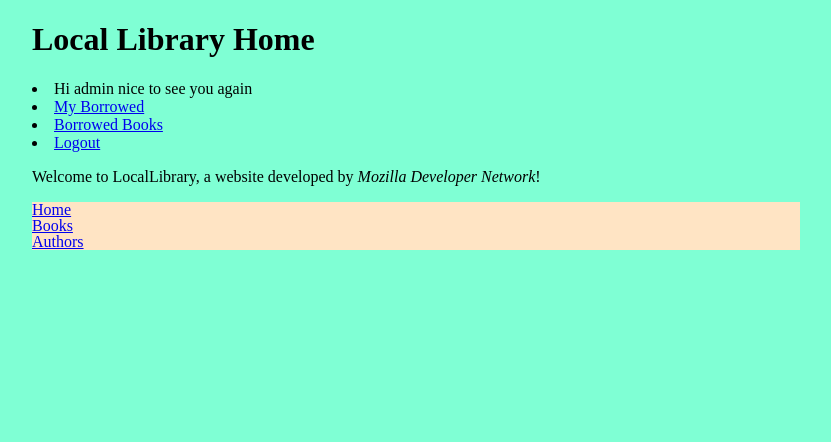
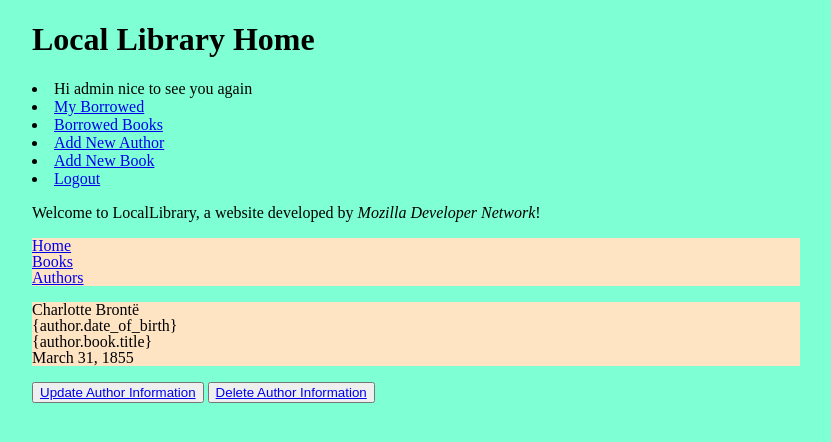
Before and after one commit to schawanji/locallibrary, a Django app: page /catalog/author/7 in a window 1280 px wide. Shown: the top 442 px of the page, without its empty margins (224-1055 px from the left). Run offline with Django 3.2, Linux system fonts and the light colour scheme; a user stored in the database is signed in; data comes from the database, SQL or seed files in the repository; both versions use the stored data as it was after the commit.

Commit message:
Add forms for the app

```diff
--- a/locallibrary/catalog/static/css/style.css
+++ b/locallibrary/catalog/static/css/style.css
@@ -20,3 +20,5 @@
     text-align: justify;
     font-size: 0.8rem;
 }
+
+.text-danger{color:red}
--- a/locallibrary/catalog/templates/author-detail.html
+++ b/locallibrary/catalog/templates/author-detail.html
@@ -2,6 +2,26 @@
 
 {% block title %} <title>{{author.first_name}}{{author.last_name}}</title> {% endblock %}
 
+
+
 {% block content %}
+<ul>
+    <li>{{author.first_name}} {{author.last_name}}</li>
+    <li>{author.date_of_birth}</li>
+    <li>{author.book.title}<a href=""></a></li>
+{% for book in author.book_set.all %}
+    <!--Loop so we can view books -->
+    <li>{author.book.title}<a href=""></a></li>
 
+    {% endfor %}
+{% if author.date_of_death  %}
+
+<li class = 'date_of_death'>{{author.date_of_death }}</li>
+{% endif %}
+
+
+</ul>
+
+<button><a href="{% url 'author-update' author.pk %}">Update Author Information</a></button>
+<button><a href="{% url 'author-delete' author.pk %}">Delete Author Information</a></button>
 {% endblock %}
--- a/locallibrary/catalog/templates/base.html
+++ b/locallibrary/catalog/templates/base.html
@@ -13,6 +13,8 @@
      <li>Hi {{ user.get_username }} nice to see you again</li>
      <li><a href="{% url 'my-borrowed' %}">My Borrowed</a></li>
      <li><a href="{% url 'borrowed-books' %}">Borrowed Books</a></li>
+     <li><a href="{% url 'author-create' %}">Add New Author</a></li>
+     <li><a href="{% url 'book-create' %}">Add New Book</a></li>
      <li><a href="{% url 'logout' %}?next={{ request.path }}">Logout</a></li>
    {% else %}
      <li><a href="{% url 'login' %}?next={{ request.path }}">Login</a></li>
--- a/locallibrary/catalog/templates/book-detail.html
+++ b/locallibrary/catalog/templates/book-detail.html
@@ -1,5 +1,5 @@
 {% extends 'base.html' %}
-{% block title%} <title>Book</title> {% endblock %}
+{% block title%} <title>{{ book.title }} by {{ book.author }}</title> {% endblock %}
 
 {% block content %}
 
@@ -12,7 +12,9 @@
     <li class="book-genre">{{ book.genre.all|join:", " }}</li>
     <li>{{ book.some_data}}</li>
 </ul>
-
+<hr>
+<button><a href="{% url 'book-update' book.pk %}">Update Book Information</a></button>
+<button><a href="{% url 'book-delete' book.pk %}">Delete Book Information</a></button>
 <hr>
 <h2>Copies</h2>
 
--- a/locallibrary/catalog/templates/book.html
+++ b/locallibrary/catalog/templates/books.html
@@ -11,7 +11,8 @@
     <li class="book-summary">{{ book.summary }}</li>
     <li class="book-isbn">{{ book.isbn }}</li>
     <li class="book-genre">{{ book.genre.all|join:", " }}</li>
-    <li>{{ book.some_data}}</li>
+    <button><a href="{% url 'book-update' book.pk %}">Update Book Information</a></button>
+    <button><a href="{% url 'book-delete' book.pk %}">Delete Book Information</a></button>
 </ul>
 
 {% empty %}
--- a/locallibrary/catalog/templates/borrowed_books.html
+++ b/locallibrary/catalog/templates/borrowed_books.html
@@ -11,6 +11,9 @@
 <li>{{ bookinst.book.title }}</li>
 <li>{{ bookinst.due_back }}</li>
 <li>{{ bookinst.borrower }}</li>
+<li>
+    {% if perms.catalog.can_mark_returned %}- <a href="{% url 'renew-book-librarian' bookinst.id %}">Renew</a>{% endif %}
+</li>
 </ul>
 
 {% endfor %}
--- a/locallibrary/catalog/urls.py
+++ b/locallibrary/catalog/urls.py
@@ -6,7 +6,17 @@
     path('books/',views.BookList.as_view(),name='books'),
     path('authors/',views.AuthorList.as_view(),name='authors'),
     path('book/<int:pk>', views.BookDetail.as_view(),name='book-detail'),
+    path('book/create', views.BookFormCreate.as_view(),name='book-create'),
+    path('book/update/<int:pk>', views.BookFormUpdate.as_view(),name='book-update'),
+    path('book/delete/<int:pk>', views.BookFormDelete.as_view(),name='book-delete'),
+
     path('author/<int:pk>', views.AuthorDetail.as_view(),name='author-detail'),
+    path('author/create', views.AuthorFormCreate.as_view(),name='author-create'),
+    path('author/update/<int:pk>', views.AuthorFormUpdate.as_view(),name='author-update'),
+    path('author/<int:pk>/delete', views.AuthorFormDelete.as_view(),name='author-delete'),
+
     path('mybooks/', views.LoanedBooksByUserListView.as_view(), name='my-borrowed'),
     path('borrowedbooks/', views.BorrowedBooksList.as_view(), name='borrowed-books'),
+    #/catalog/book/<bookinstance_id>/renew/ to the function named renew_book_librarian() in views.py, and send the BookInstance id as the parameter named pk.
+    path('book/<uuid:pk>/renew/', views.renew_book_librarian, name='renew-book-librarian'),
 ]
--- a/locallibrary/catalog/views.py
+++ b/locallibrary/catalog/views.py
@@ -1,10 +1,19 @@
-from django.shortcuts import render
+from django.shortcuts import render,get_object_or_404
 from django.views.generic import ListView, DetailView
+from django.views.generic.edit import CreateView,UpdateView,DeleteView
 from django.contrib.auth.decorators import login_required
 from django.contrib.auth.mixins import LoginRequiredMixin
 from django.contrib.auth.mixins import PermissionRequiredMixin
 from django.contrib.auth.decorators import permission_required
 from . import models
+
+#Forms
+import datetime
+
+from django.http import HttpResponseRedirect
+from django.urls import reverse,reverse_lazy
+
+from . import forms
 
 # Create your views here.
 @login_required
@@ -29,7 +38,7 @@
     model=models.Book
     context_object_name='book_list'
     queryset=models.Book.objects.all()[:10]
-    template_name='book.html'
+    template_name='books.html'
     paginate_by = 5
 
     def get_context_data(self, **kwargs):
@@ -47,7 +56,7 @@
 class AuthorList(LoginRequiredMixin,ListView):
     model=models.Author
     context_object_name='author_list'
-    template_name='author.html'
+    template_name='authors.html'
     paginate_by = 5
 
 
@@ -76,3 +85,74 @@
     def get_queryset(self):
         context = (models.BookInstance.objects.filter(status='o').order_by('due_back'))
         return context
+
+@login_required
+@permission_required('catalog.can_mark_returned', raise_exception=True)
+def renew_book_librarian(request,pk):
+    book_instance = get_object_or_404(models.BookInstance,pk=pk)
+    if request.method=='POST':
+        # Create a form instance and populate it with data from the request (binding):
+        form = forms.RenewBookForm(request.POST)
+        if form.is_valid():
+           # process the data in form.cleaned_data as required (here we just write it to the model due_back field
+            book_instance.due_back=form.cleaned_data['renewal_date']
+            book_instance.save()
+
+            # redirect to a new URL:
+            return HttpResponseRedirect(reverse('borrowed-books'))
+        # If this is a GET (or any other method) create the default form.
+    else:
+        proposed_renewal_date = datetime.date.today() + datetime.timedelta(weeks=3)
+        form = forms.RenewBookForm(initial={'renewal_date': proposed_renewal_date})
+
+    context = {
+        'form': form,
+        'book_instance': book_instance,
+    }
+
+    return render(request, 'book_renew_librarian.html', context)
+
+
+class AuthorFormCreate(LoginRequiredMixin,PermissionRequiredMixin,CreateView):
+    model = models.Author
+    template_name='authour_form_create.html'
+    permission_required = 'catalog.can_mark_returned'
+    fields=['first_name','last_name','date_of_birth','date_of_death']
+
+
+class AuthorFormUpdate(LoginRequiredMixin,PermissionRequiredMixin,UpdateView):
+    model = models.Author
+    template_name='authour_form_create.html'
+    permission_required = 'catalog.can_mark_returned'
+    fields=['first_name','last_name','date_of_birth','date_of_death']
+
+
+class AuthorFormDelete(LoginRequiredMixin,PermissionRequiredMixin,DeleteView):
+    model = models.Author
+    permission_required = 'catalog.can_mark_returned'
+    #reverse_lazy() is a lazily executed version of reverse(), used here because we're providing a URL to a class-based view attribute.
+    success_url = reverse_lazy('authors')
+    template_name='author_confirm_delete.html'
+
+
+
+class BookFormCreate(LoginRequiredMixin,PermissionRequiredMixin,CreateView):
+    model = models.Book
+    template_name='book_form_create.html'
+    permission_required = 'catalog.can_mark_returned'
+    fields=['title', 'author','summary','isbn','genre']
+
+
+
+class BookFormUpdate(LoginRequiredMixin,PermissionRequiredMixin,UpdateView):
+    model = models.Book
+    template_name='book_form_create.html'
+    permission_required = 'catalog.can_mark_returned'
+    fields=['title', 'author','summary','isbn','genre']
+
+
+class BookFormDelete(LoginRequiredMixin,PermissionRequiredMixin,DeleteView):
+    model = models.Book
+    template_name='book_confirm_delete.html'
+    permission_required = 'catalog.can_mark_returned'
+    success_url = reverse_lazy('books')
```
Also changed, not shown: locallibrary/catalog/forms.py (added, +33 -0 lines), locallibrary/catalog/templates/author_confirm_delete.html (added, +14 -0 lines), locallibrary/catalog/templates/authors.html (renamed from locallibrary/catalog/templates/author.html, +6 -3 lines), locallibrary/catalog/templates/authour_form_create.html (added, +15 -0 lines), locallibrary/catalog/templates/book_confirm_delete.html (added, +14 -0 lines), locallibrary/catalog/templates/book_form_create.html (added, +15 -0 lines), locallibrary/catalog/templates/book_renew_librarian.html (added, +15 -0 lines), locallibrary/db.sqlite3.
